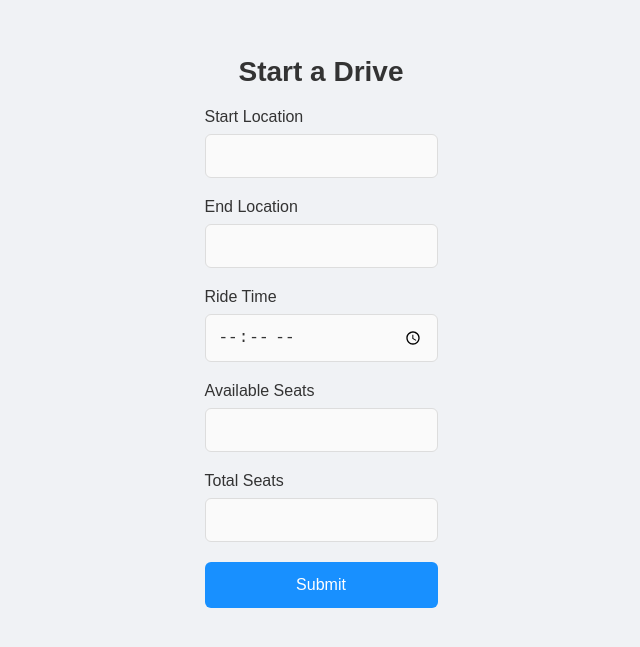
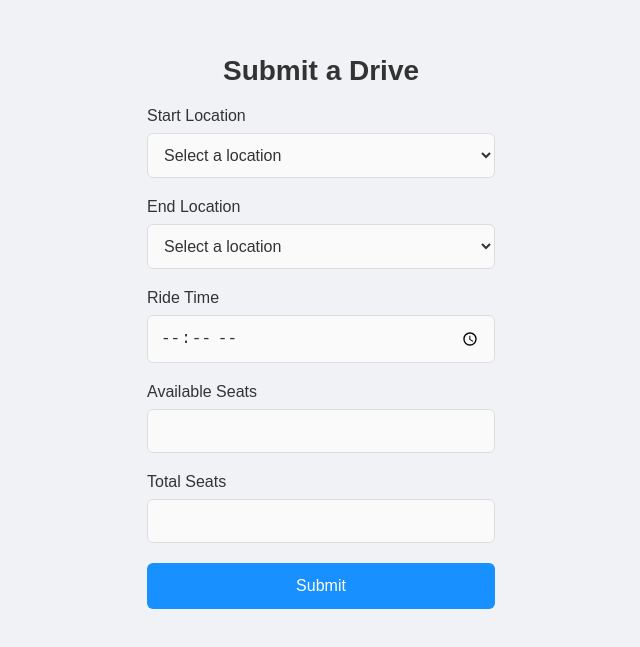
Before and after one commit to niharbiradar/HackRU-Spring-2025, a React (Vite) app in the folder frontend/hackRU-frontend/: page /newDrive in a window 1280 px wide. Shown: the part 103-750 px from the top of the page, without its empty margins (319-959 px from the left). Built offline with nearby package versions, Linux system fonts and the light colour scheme.

Commit message:
new list of cmapus

```diff
--- a/frontend/hackRU-frontend/src/pages/NewDrive.jsx
+++ b/frontend/hackRU-frontend/src/pages/NewDrive.jsx
@@ -1,9 +1,32 @@
 import React, { useState } from 'react';
-import '../css/drive.css'; // Ensure your CSS file is updated for better width
+import '../css/drive.css';
 import { useNavigate } from "react-router-dom";
 
 const NewDrivePage = () => {
    const navigate = useNavigate();
+
+   // List of available locations (Modify this list as needed)
+   const locations = [
+       "College Ave Gym - College Ave",
+       "The Yard - College Ave",
+       "Academic Building - College Ave",
+       "Verve - College Ave",
+       "Hardenbergh Hall- College Ave",
+       "Student Center - Livingston Campus ",
+       "Business Building - Livingston Campus",
+       "Tillet Hall - Livingston Campus",
+       "Quads - Livingston Campus",
+
+       "Allison Road Classrooms - Busch Campus",
+       "Student Center - Busch Campus",
+       "Hill Center - Busch Campus",
+       "Engineering Building - Busch Campus",
+       "Stadium - Busch Campus",
+       "Hickman Hall - Cook Campus ",
+       "Student Center - Cook Campus",
+       "Newell Appartments - Cook Campus",
+   ];
+
    const [formData, setFormData] = useState({
        startLocation: '',
        endLocation: '',
@@ -27,33 +50,44 @@ const NewDrivePage = () => {
    };
 
    return (
-       <div className="drive-container"> {/* Updated class for better styling */}
-           <h2>Start a Drive</h2>
+       <div className="drive-container">
+           <h2>Submit a Drive</h2>
            <form onSubmit={handleSubmit}>
+               {/* Start Location Dropdown */}
                <div className="form-item">
                    <label htmlFor="startLocation">Start Location</label>
-                   <input
-                       type="text"
+                   <select
                        id="startLocation"
                        name="startLocation"
                        value={formData.startLocation}
                        onChange={handleChange}
                        required
-                   />
+                   >
+                       <option value="">Select a location</option>
+                       {locations.map((location, index) => (
+                           <option key={index} value={location}>{location}</option>
+                       ))}
+                   </select>
                </div>
 
+               {/* End Location Dropdown */}
                <div className="form-item">
                    <label htmlFor="endLocation">End Location</label>
-                   <input
-                       type="text"
+                   <select
                        id="endLocation"
                        name="endLocation"
                        value={formData.endLocation}
                        onChange={handleChange}
                        required
-                   />
+                   >
+                       <option value="">Select a location</option>
+                       {locations.map((location, index) => (
+                           <option key={index} value={location}>{location}</option>
+                       ))}
+                   </select>
                </div>
 
+               {/* Ride Time */}
                <div className="form-item">
                    <label htmlFor="rideTime">Ride Time</label>
                    <input
@@ -66,6 +100,7 @@ const NewDrivePage = () => {
                    />
                </div>
 
+               {/* Available Seats */}
                <div className="form-item">
                    <label htmlFor="availableSeats">Available Seats</label>
                    <input
@@ -79,6 +114,7 @@ const NewDrivePage = () => {
                    />
                </div>
 
+               {/* Total Seats */}
                <div className="form-item">
                    <label htmlFor="totalSeats">Total Seats</label>
                    <input
```
